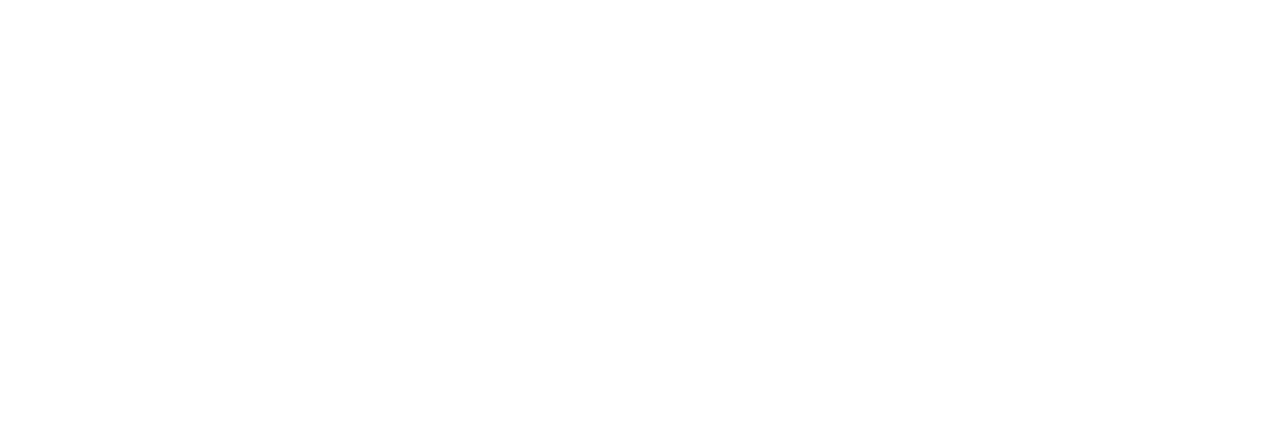
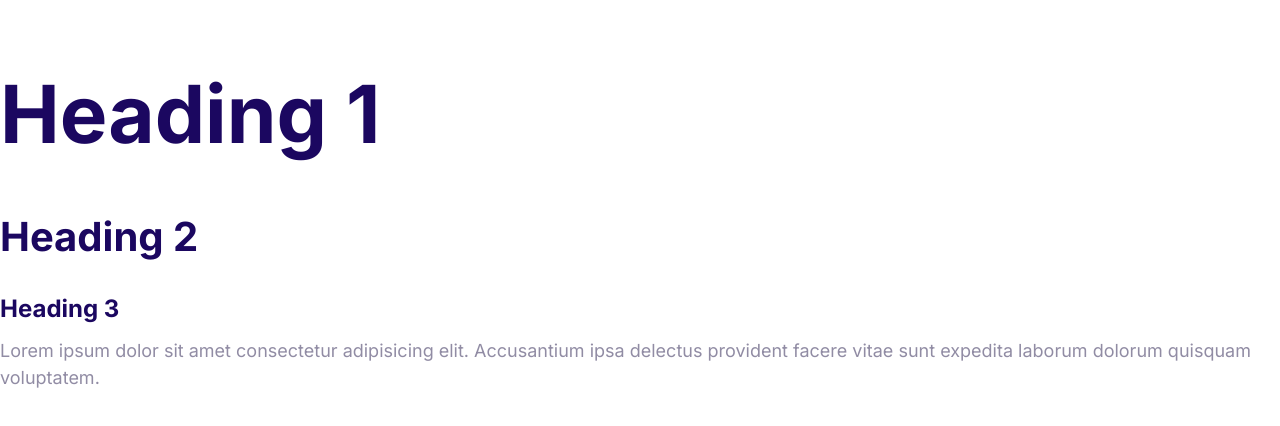
Before and after one commit to MFaithSims/skystash, a plain HTML site: page index.html in a window 1280 px wide. Drawn offline with Linux system fonts and the light colour scheme.

Commit message:
Define the styles for the fonts.

```diff
--- a/css/styles.css
+++ b/css/styles.css
@@ -5,3 +5,49 @@
     --color-headertext: #1b0760 ;
     --color-bodytext: #918ca4;
 }
+
+html {
+    /* */
+    font-size: 62.5%;
+}
+body {
+    font-family: Inter, Arial, Helvetica, sans-serif ;
+    color: var(--color-bodytext);
+    line-height: 1.5;/* This gives space on the top and the bottom*/
+    font-size: 2.4rem;
+}
+
+h1, h2, h3 {
+    color: var(--color-headertext);
+    margin-bottom: 1rem;
+}
+h1 {
+    font-size: 7rem;
+}
+h2 {
+    font-size: 4rem;
+}
+h3 {
+
+    font-size: 3rem;
+}
+p {
+    margin-top: 0;
+}
+@media screen and (min-width: 1024px) {
+    body {
+        font-size: 1.8rem;
+    }
+    h1 {
+        font-size: 8rem;
+    }
+    h2 {
+        font-size: 4rem;
+    }
+    h3 {
+
+        font-size: 2.4rem;
+    }
+
+
+}
--- a/index.html
+++ b/index.html
@@ -4,8 +4,20 @@
     <meta charset="UTF-8" />
     <meta name="viewport" content="width=device-width, initial-scale=1.0" />
     <title>Document</title>
+    <link rel="preconnect" href="https://fonts.googleapis.com" />
+    <link rel="preconnect" href="https://fonts.gstatic.com" crossorigin />
+    <link
+      href="https://fonts.googleapis.com/css2?family=Inter:ital,opsz,wght@0,14..32,100..900;1,14..32,100..900&display=swap"
+      rel="stylesheet"
+    />
     <link rel="stylesheet" href="css/normalize.css" />
     <link rel="stylesheet" href="css/styles.css" />
   </head>
-  <body></body>
+  <body>
+    <h1>Heading 1</h1>
+    <h2>Heading 2</h2>
+    <h3>Heading 3</h3>
+    <p>Lorem ipsum dolor sit amet consectetur adipisicing elit. Accusantium ipsa delectus provident facere vitae sunt expedita laborum dolorum quisquam voluptatem.</p>
+    </p>
+  </body>
 </html>
```
